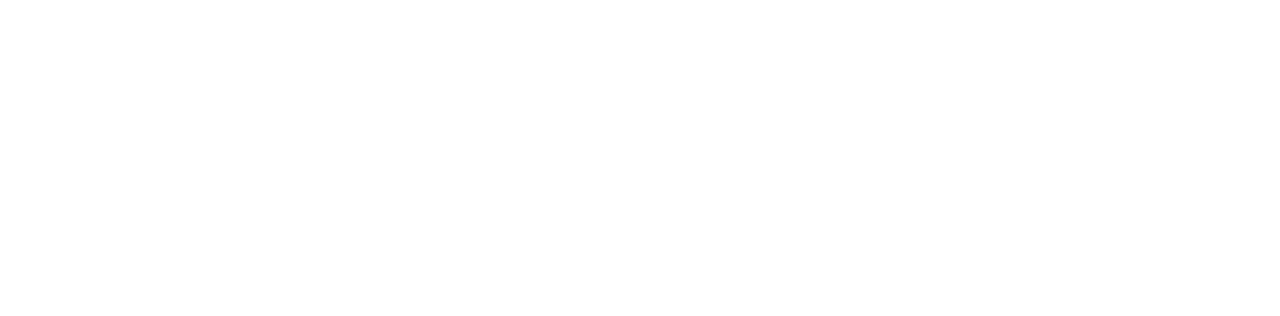
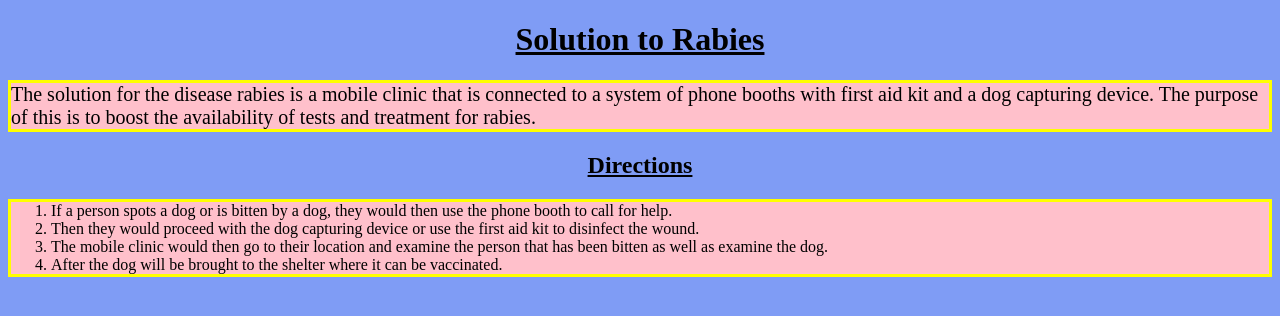
Before and after one commit to edenephrem12/Rabies, a plain HTML site: page solution.html in a window 1280 px wide. Drawn offline with Linux system fonts and the light colour scheme; files that its build step writes are made by us from their sources.

Commit message:
Solution page

```diff
--- a/solution.html
+++ b/solution.html
@@ -1,9 +1,20 @@
 <!DOCTYPE html>
 <html>
 <head>
-	<title></title>
+	<title>The Solution</title>
+	<link rel="stylesheet" type="text/css" href="main.css"><style type="text/css"></style>
 </head>
 <body>
+<h1>Solution to Rabies</h1>
+
+<p>The solution for the disease rabies is a mobile clinic that is connected to a system of phone booths with first aid kit and a dog capturing device. The purpose of this is to boost the availability of tests and treatment for rabies.</p>
+<h2>Directions</h2>
+<ol>
+	<li>If a person spots a dog or is bitten by a dog, they would then use the phone booth to call for help.</li>
+    <li> Then they would proceed with the dog capturing device or use the first aid kit to disinfect the wound.</li>
+    <li> The mobile clinic would then go to their location and examine the person that has been bitten as well as examine the dog. </li>
+    <li>After the dog will be brought to the shelter where it can be vaccinated.</li>
+</ol>
 
 </body>
 </html>
--- a/styles/main.css
+++ b/styles/main.css
@@ -0,0 +1,28 @@
+h1 {
+color: black;
+text-align: center;
+text-decoration: underline;
+
+}
+
+ol {
+	border: solid yellow;
+	background: pink;
+}
+
+h2 {
+color: black;
+text-align: center;
+text-decoration: underline;
+
+}
+
+body {
+		background-color: #7f9cf5;
+}
+
+p {
+	border: solid yellow;
+	background: pink;
+	font-size: 20px;
+}
```
